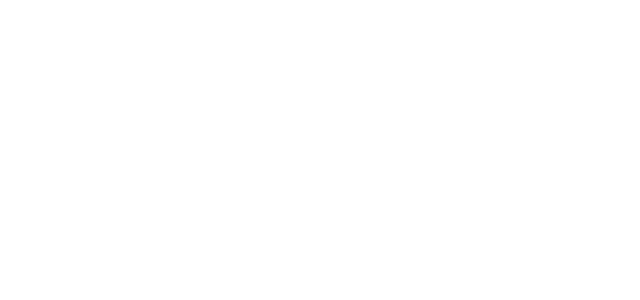
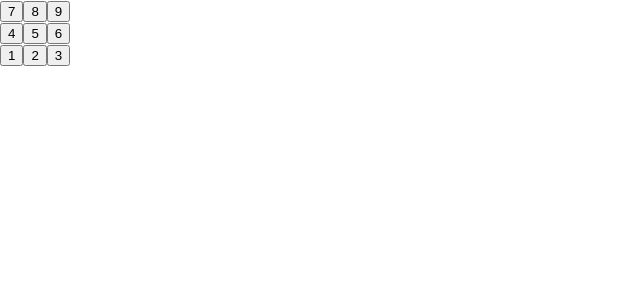
Before and after one commit to AmitAmitSari/calculator, a React (Create React App) app in the folder calculator/: page / in a window 1280 px wide. Shown: the top 300 px of the page, without its empty margins (0-640 px from the left). Built offline with nearby package versions, Linux system fonts and the light colour scheme; the HTML template or start-up script is replaced by a standard one.

Commit message:
Working number buttons

```diff
--- a/calculator/src/App.js
+++ b/calculator/src/App.js
@@ -1,9 +1,35 @@
 import './App.css';
 import React, { useState } from 'react'
 
+
+function Button(props) {
+  return (
+    <button onClick={props.onClick}>{props.text}</button>
+  );
+}
+
+
 function App() {
+  let [number, setNumber] = useState(null);
   return (
     <div>
+      <div>
+        {number}
+      </div>
+      {
+        Array(3).fill(null).map((_, i) => -i + 2).map(i => {
+          return (
+            <div>
+            {
+              Array(3).
+              fill(null).
+              map((_, j) => i * 3 + j + 1).
+              map(num =>
+                {return <Button text={num} onClick={() => setNumber(number * 10 + num)}></Button>})
+            }
+            </div>);
+          })
+      }
     </div>
   );
 }
```
